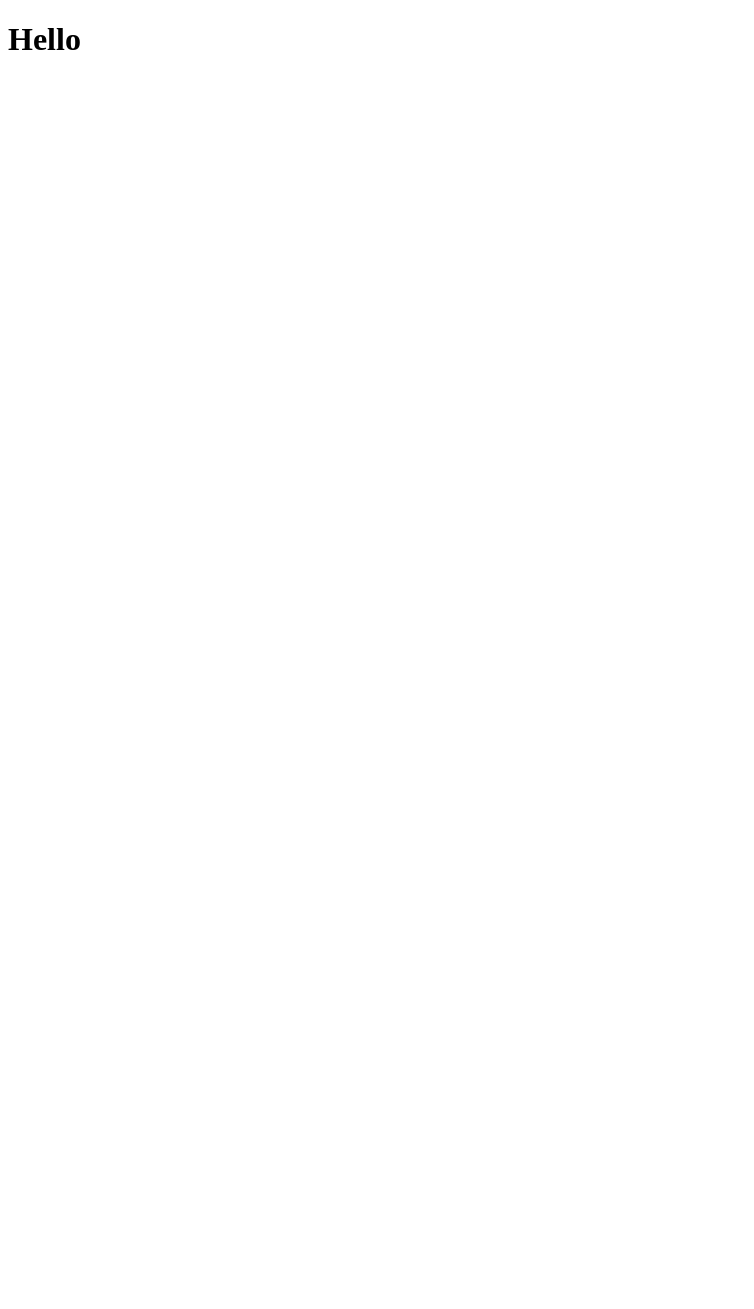
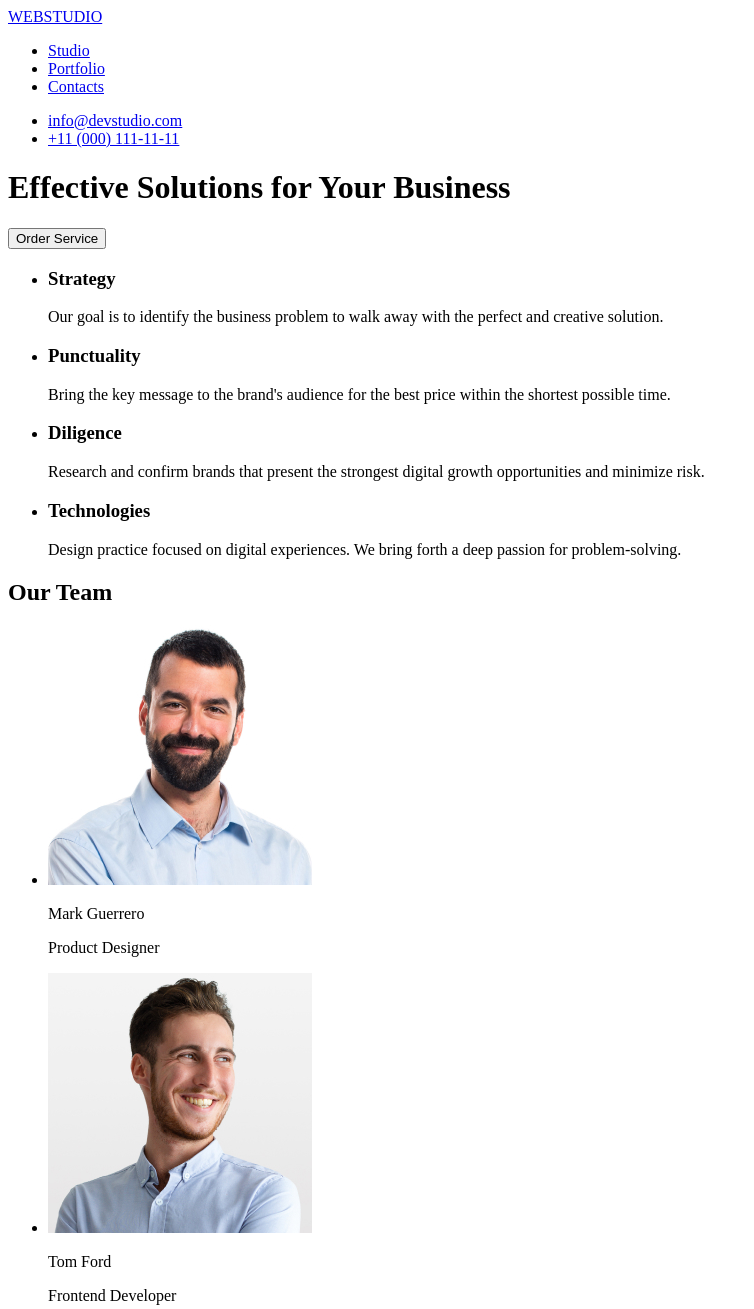
Before and after one commit to AlexPlu/goit-markup-hw-01, a plain HTML site: page index.html in a window 1280 px wide. Shown: the top 1309 px of the page, without its empty margins (0-754 px from the left). Before the commit the page ends 800 px from the top, so only its background shows below. Drawn offline with Linux system fonts and the light colour scheme.

Commit message:
The Basic HTML Content

```diff
--- a/index.html
+++ b/index.html
@@ -3,9 +3,116 @@
   <head>
     <meta charset="UTF-8" />
     <meta name="viewport" content="width=device-width, initial-scale=1.0" />
-    <title>Document</title>
+    <title>WEBSTUDIO</title>
   </head>
   <body>
-    <h1>Hello</h1>
+    <header>
+      <a href="/">WEBSTUDIO</a>
+      <nav>
+        <ul>
+          <li><a href="/">Studio</a></li>
+          <li><a href="/">Portfolio</a></li>
+          <li><a href="/">Contacts</a></li>
+        </ul>
+      </nav>
+      <ul>
+        <li><a href="mailto:info@devstudio.com">info@devstudio.com</a></li>
+        <li><a href="tel:+110001111111">+11 (000) 111-11-11</a></li>
+      </ul>
+
+      <h1>Effective Solutions for Your Business</h1>
+      <button type="button">Order Service</button>
+    </header>
+
+    <main>
+      <!-- Features -->
+      <section>
+        <ul>
+          <li>
+            <h3>Strategy</h3>
+            <p>
+              Our goal is to identify the business problem to walk away with the
+              perfect and creative solution.
+            </p>
+          </li>
+          <li>
+            <h3>Punctuality</h3>
+            <p>
+              Bring the key message to the brand's audience for the best price
+              within the shortest possible time.
+            </p>
+          </li>
+          <li>
+            <h3>Diligence</h3>
+            <p>
+              Research and confirm brands that present the strongest digital
+              growth opportunities and minimize risk.
+            </p>
+          </li>
+          <li>
+            <h3>Technologies</h3>
+            <p>
+              Design practice focused on digital experiences. We bring forth a
+              deep passion for problem-solving.
+            </p>
+          </li>
+        </ul>
+      </section>
+
+      <!-- Our Team -->
+      <section>
+        <h2>Our Team</h2>
+        <ul>
+          <li>
+            <img
+              src="images/img-3.jpg"
+              alt="Mark Guerrero - Product Designer"
+              width="264"
+              height="260"
+            />
+            <p>Mark Guerrero</p>
+            <p>Product Designer</p>
+          </li>
+          <li>
+            <img
+              src="images/img-2.jpg"
+              alt="Tom Ford - Frontend Developer"
+              width="264"
+              height="260"
+            />
+            <p>Tom Ford</p>
+            <p>Frontend Developer</p>
+          </li>
+          <li>
+            <img
+              src="images/img-1.jpg"
+              alt="Camila Garcia - Marketing"
+              width="264"
+              height="260"
+            />
+            <p>Camila Garcia</p>
+            <p>Marketing</p>
+          </li>
+          <li>
+            <img
+              src="images/img.jpg"
+              alt="Marketing - UI Designer"
+              width="264"
+              height="260"
+            />
+            <p>Daniel Wilson</p>
+            <p>UI Designer</p>
+          </li>
+        </ul>
+      </section>
+    </main>
+
+    <footer>
+      <a href="/">WEBSTUDIO</a>
+      <p>
+        Increase the flow of customers and sales for your business with digital
+        marketing & growth solutions.
+      </p>
+    </footer>
   </body>
 </html>
```
Also changed, not shown: images/img-1.jpg (added), images/img-2.jpg (added), images/img-3.jpg (added), images/img.jpg (added).
